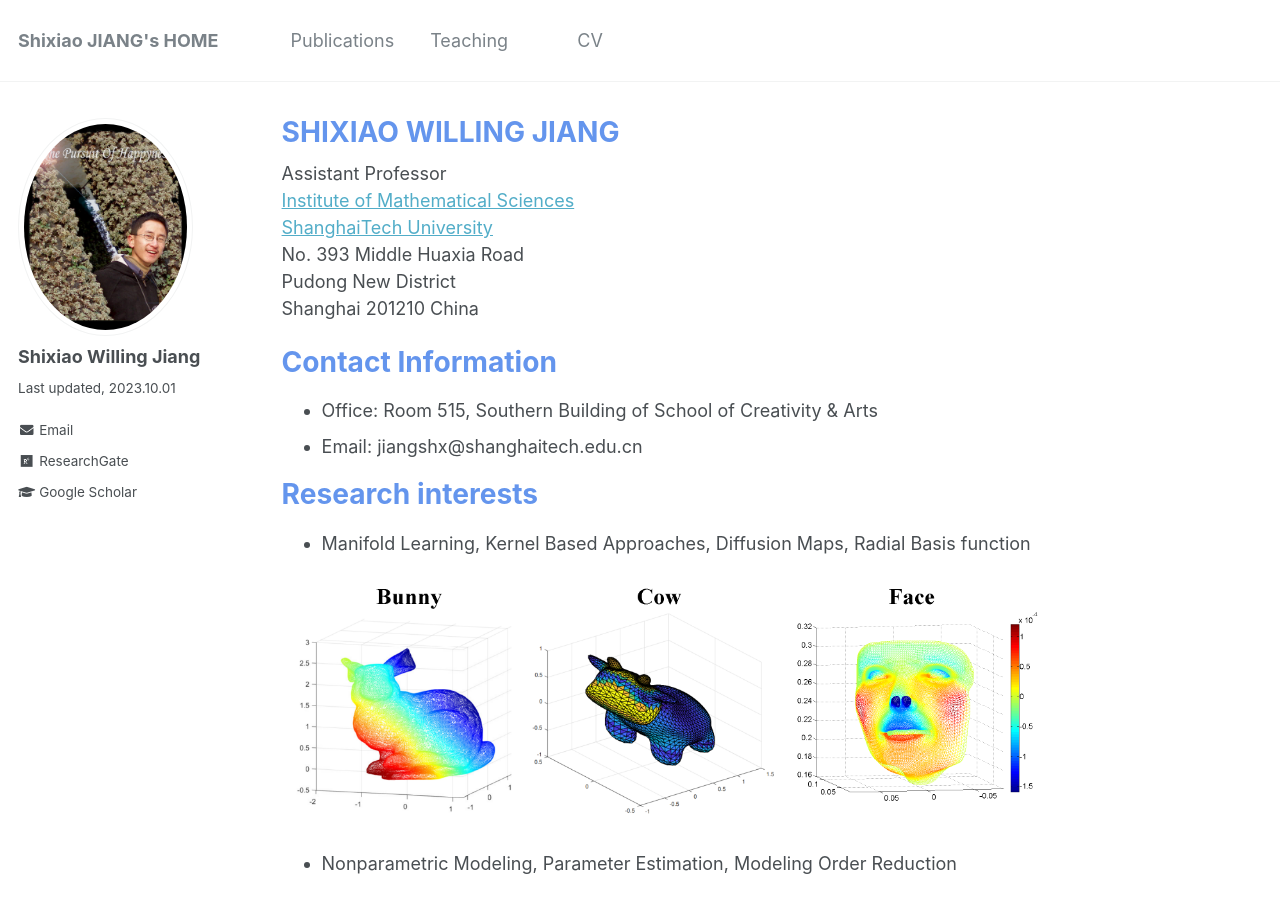
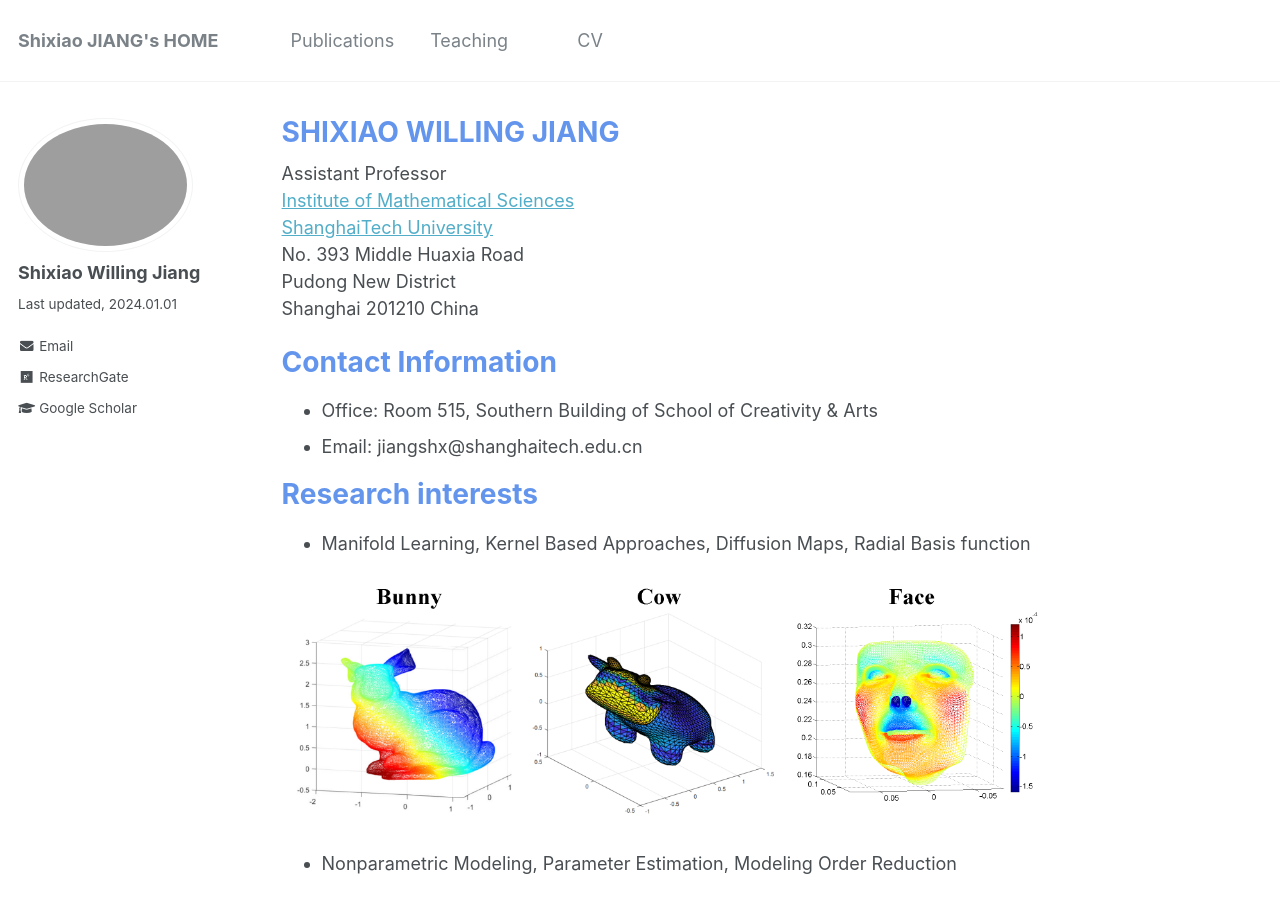
Before and after one commit to willingjiang/willingjiang.github.io, a Jekyll site: the page built from _pages/about.md, in a window 1280 px wide and 900 px high. Built offline with Jekyll 4.4.1, drawn with Linux system fonts in a browser that asks for light colours.

Commit message:
Update _config.yml

```diff
--- a/_config.yml
+++ b/_config.yml
@@ -81,8 +81,8 @@ analytics:
 # Site Author
 author:
   name             : "Shixiao Willing Jiang"
-  avatar           : "my_profile_2.JPG"
-  bio              : "Last updated, 2023.10.01" #"Your biography for the left-hand sidebar"
+  avatar           : "my_profile_3.png"
+  bio              : "Last updated, 2024.01.01" #"Your biography for the left-hand sidebar"
   location         : #"Location"
   employer         :
   pubmed           : #"https://www.ncbi.nlm.nih.gov/pubmed/?term=john+snow"
```
